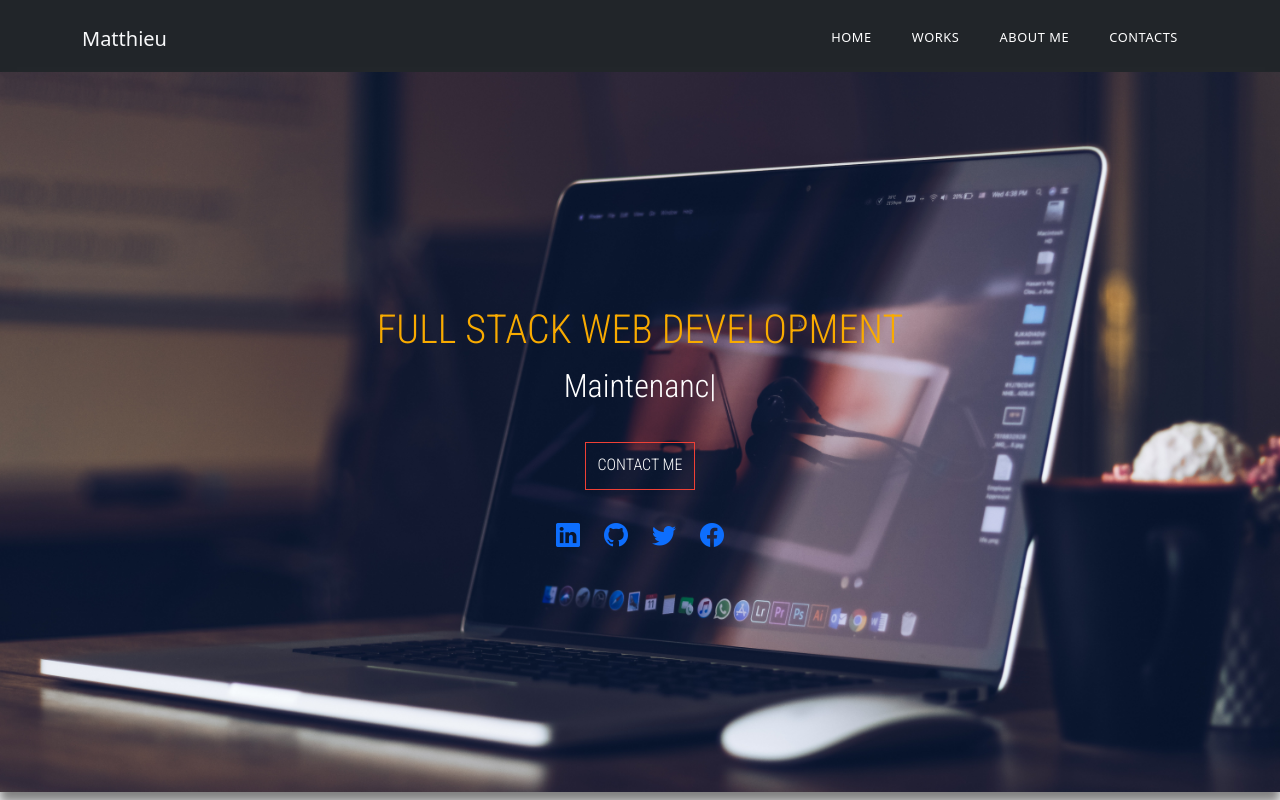
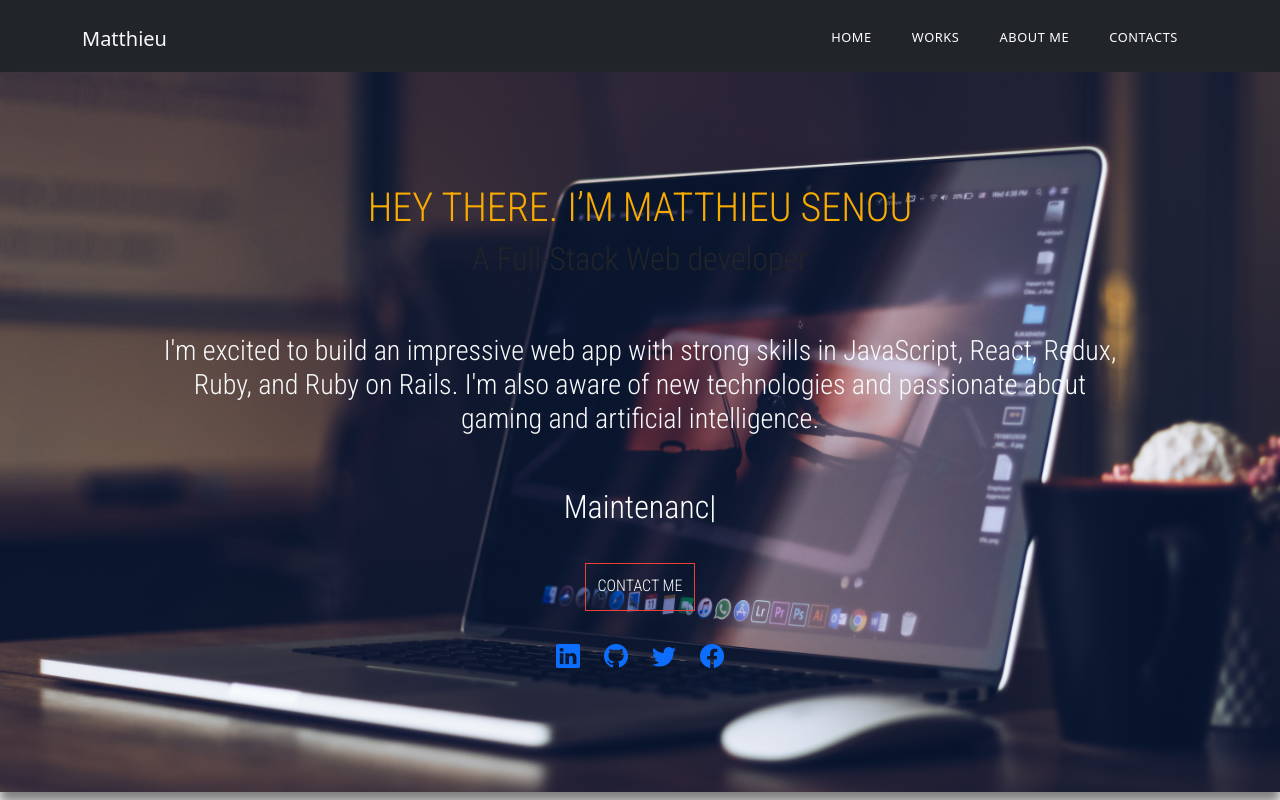
Before and after one commit to Matthieu96Code/portfolio-react-bootstrap, a React (Create React App) app: page / in a window 1280 px wide. Shown: the top 800 px of the page. Built offline with nearby package versions, Linux system fonts and the light colour scheme.

Commit message:
Update Introduction and about me text #1

```diff
--- a/src/components/AboutMe.js
+++ b/src/components/AboutMe.js
@@ -6,9 +6,10 @@ const AboutMe = () => {
     <div className="bg-dark py-5" id="about-me">
       <div className="container">
         <div className="row row-cols-1 row-cols-xl-2">
-          <div className="col p-5">
-            <h2 className="display-3 h1 text-light text-danger">About me</h2>
-            <p className="text-light h4">I can help you build a product , feature or website Look through some of my work and experience! If you like what you see and have a project you need coded, don’t hesitate to contact me.</p>
+          <div className="col px-5">
+            <h2 className="display-3 text-light text-danger">About me</h2>
+
+            <p className="text-light h4 py-4">Diving deep into the realm of remote development, I've dedicated substantial hours to creating a diverse range of projects, spanning from dynamic landing pages to seamless API integrations. My academic journey reflects a remarkable achievement. This attests to my capacity for strategic and effective work, even when facing formidable challenges.</p>
           </div>
           <div className="col p-5">
             <Technologies />
--- a/src/components/Header.js
+++ b/src/components/Header.js
@@ -3,9 +3,11 @@ import Typed from 'react-typed';
 
 const Header = () => {
   return (
-    <div className="header-wraper">
+    <div className="header-wraper" id="header">
       <div className="main-info">
-        <h1>Full Stack Web development</h1>
+        <h1 className='text-center'>Hey there. I’m Matthieu Senou</h1>
+        <h2 className='text-center'>A Full-Stack Web developer</h2>
+        <p className='my-5 col-9 h3 text-light text-center'>I'm excited to build an impressive web app with strong skills in JavaScript, React, Redux, Ruby, and Ruby on Rails. I'm also aware of new technologies and passionate about gaming and artificial intelligence.</p>
         <Typed
           className="typed-text"
           strings={["Web Design", "Web Developement", "Testing", "Maintenance"]}
```
